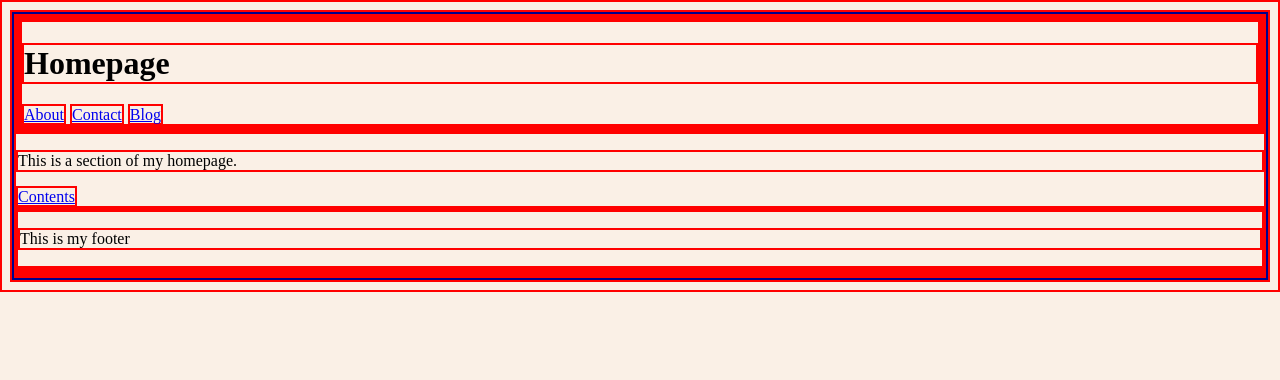
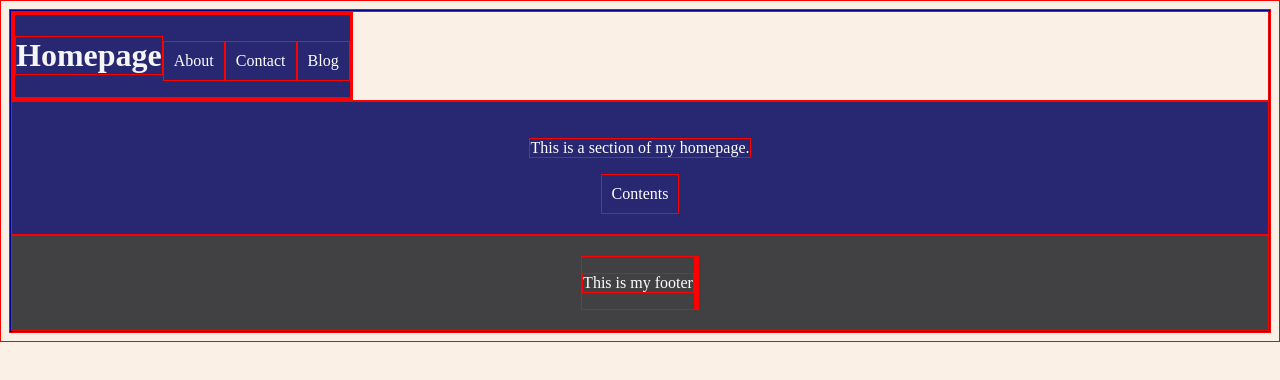
Before and after one commit to condude/my-website, a plain HTML site: page index.html in a window 1280 px wide. Drawn offline with Linux system fonts and the light colour scheme.

Commit message:
Add flexbox to menu, home-content, home-footer containers with style changes.

```diff
--- a/style.css
+++ b/style.css
@@ -1,5 +1,5 @@
 * {
-    border: 2px solid red;
+    border: 1px solid red;
 }
 
 body {
@@ -8,16 +8,48 @@ body {
 
 #home {
     display: flex;
-    border: 2px solid darkblue;
+    border: 1px solid darkblue;
     flex-direction: column;
 }
 
-#home-nav, #home-nav-bar, #home-nav-wrap, #menu {
+.home-nav, .home-nav.bar{
     display: flex;
     flex-direction: row;
-    flex-wrap: nowrap;
 }
 
 h1 {
+    text-align: center;
+    color: whitesmoke;
+}
+
+a {
+    color: white;
+    text-decoration: none;
+    padding: 10px;
+}
+
+.menu {
     display: flex;
+    justify-content: center;
+    flex-wrap: nowrap;
+    align-items: baseline;
+    background-color: rgb(39, 39, 114);
 }
+
+.home-content {
+    display: flex;
+    flex-direction: column;
+    justify-content: center;
+    align-items: center;
+    background-color: rgb(39, 39, 114);
+    color: white;
+    padding: 20px;
+}
+
+.home-footer {
+    display: flex;
+    justify-content: center;
+    background-color: rgb(65, 65, 68);
+    color: white;
+    padding: 20px;
+}
```
